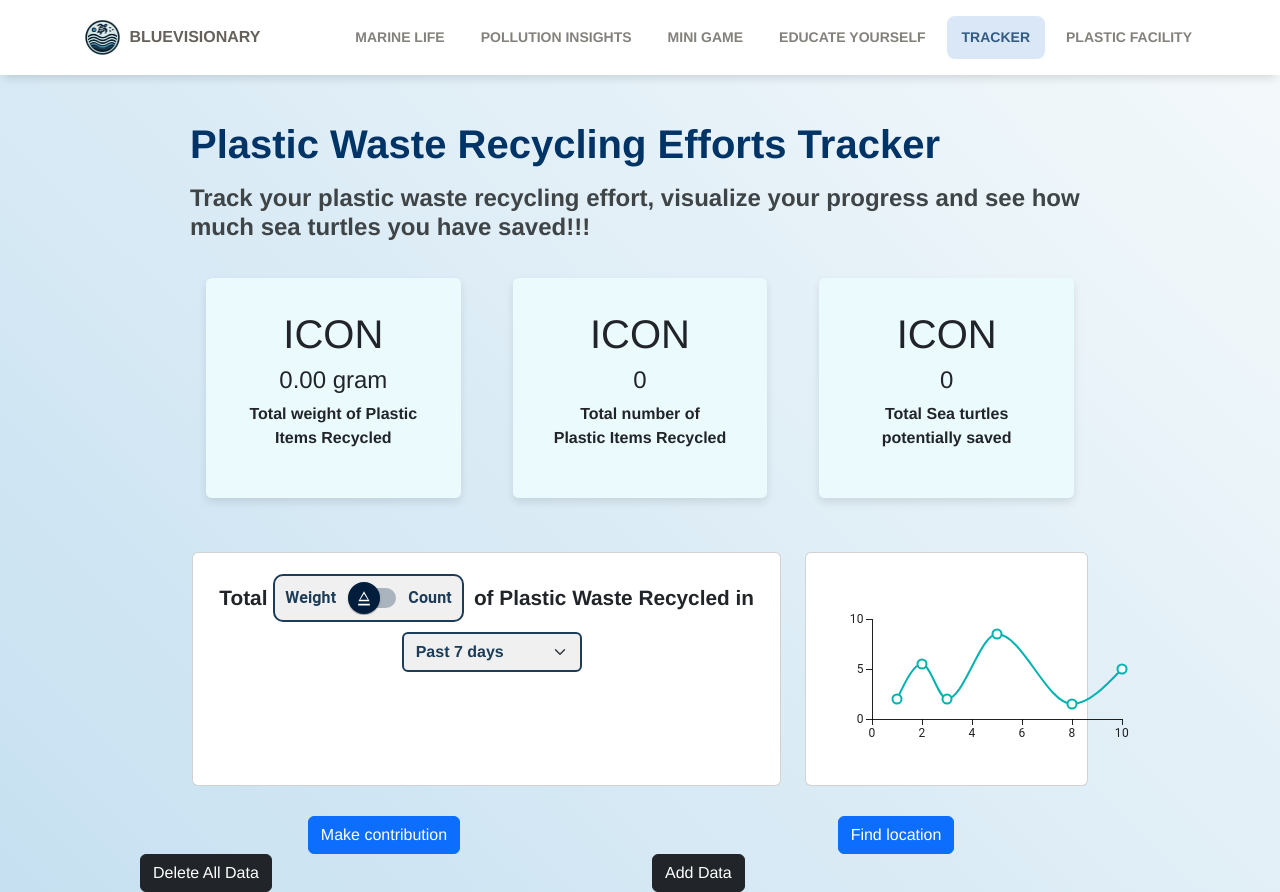
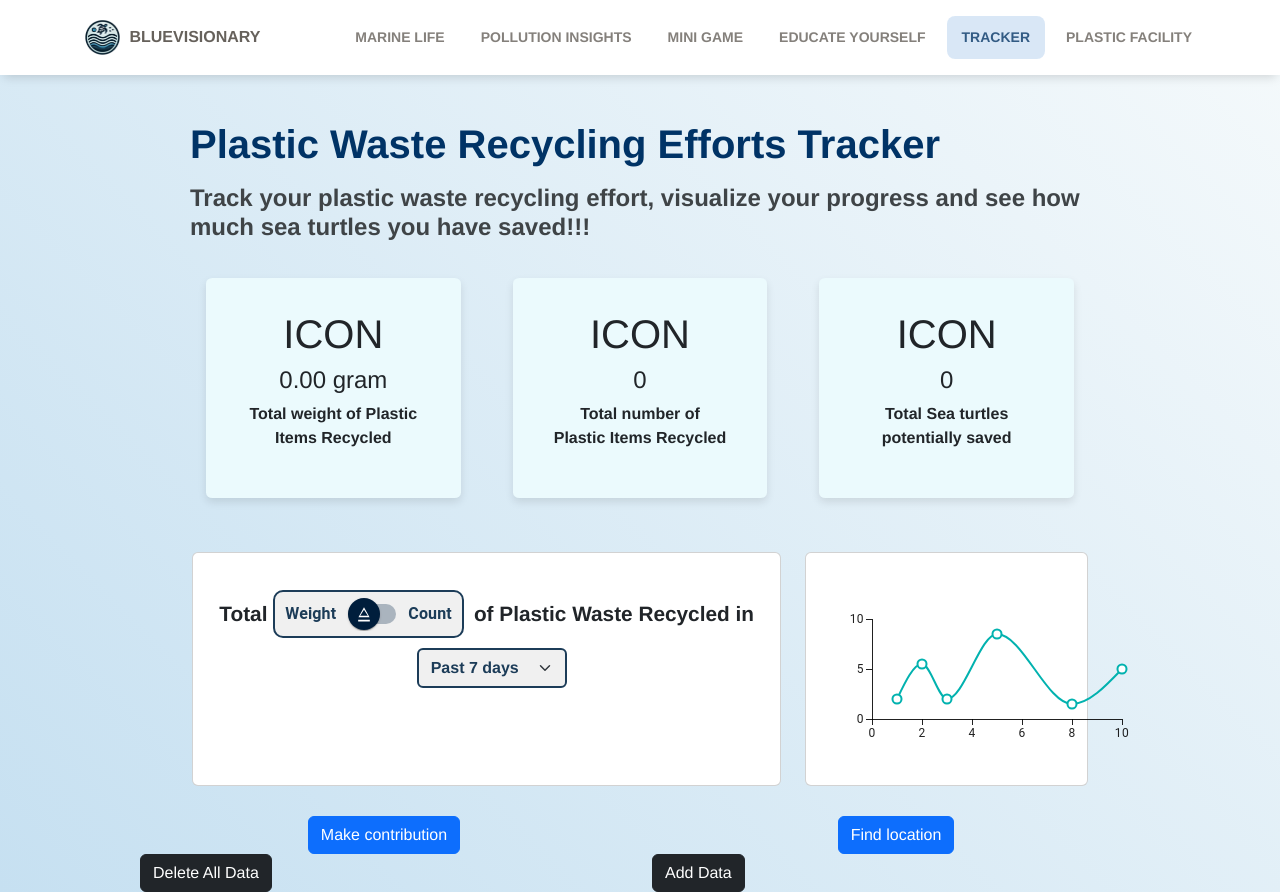
Before and after one commit to YiJieNG/BlueVisionary, a React (Create React App) app in the folder frontend/: page /tracker in a window 1280 px wide. Built offline with nearby package versions, Linux system fonts and the light colour scheme.

Commit message:
Update dashboard.js

```diff
--- a/frontend/src/pages/tracker/dashboard.js
+++ b/frontend/src/pages/tracker/dashboard.js
@@ -430,7 +430,7 @@ function Dashboard() {
               <Col md="8">
                 <Card style={{ height: "100%" }}>
                   <CardBody>
-                    <Row>
+                    <Row style={{ paddingTop: "1rem" }}>
                       <div
                         style={{
                           display: "flex",
@@ -504,7 +504,7 @@ function Dashboard() {
                           value={selectedShowType}
                           onChange={(e) => setSelectedShowType(e.target.value)}
                           style={{
-                            width: 180,
+                            width: 150,
                             color: "#1c3c58",
                             fontWeight: "bold",
                             fontSize: "1.0rem",
```
